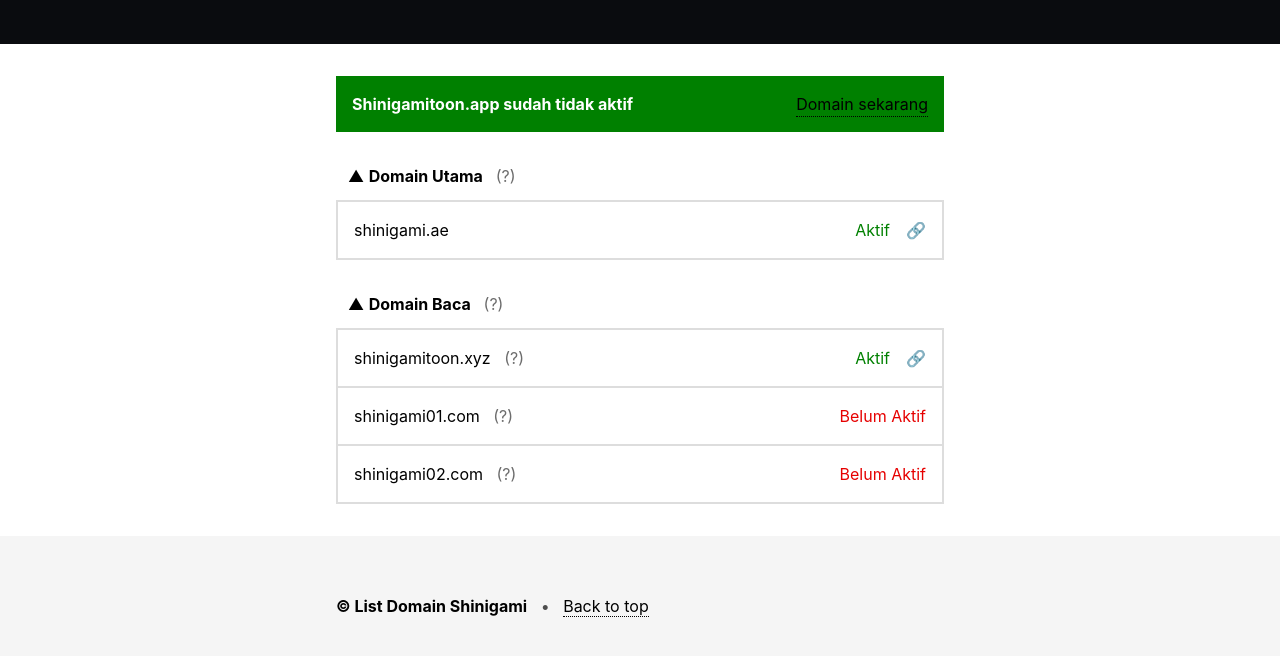
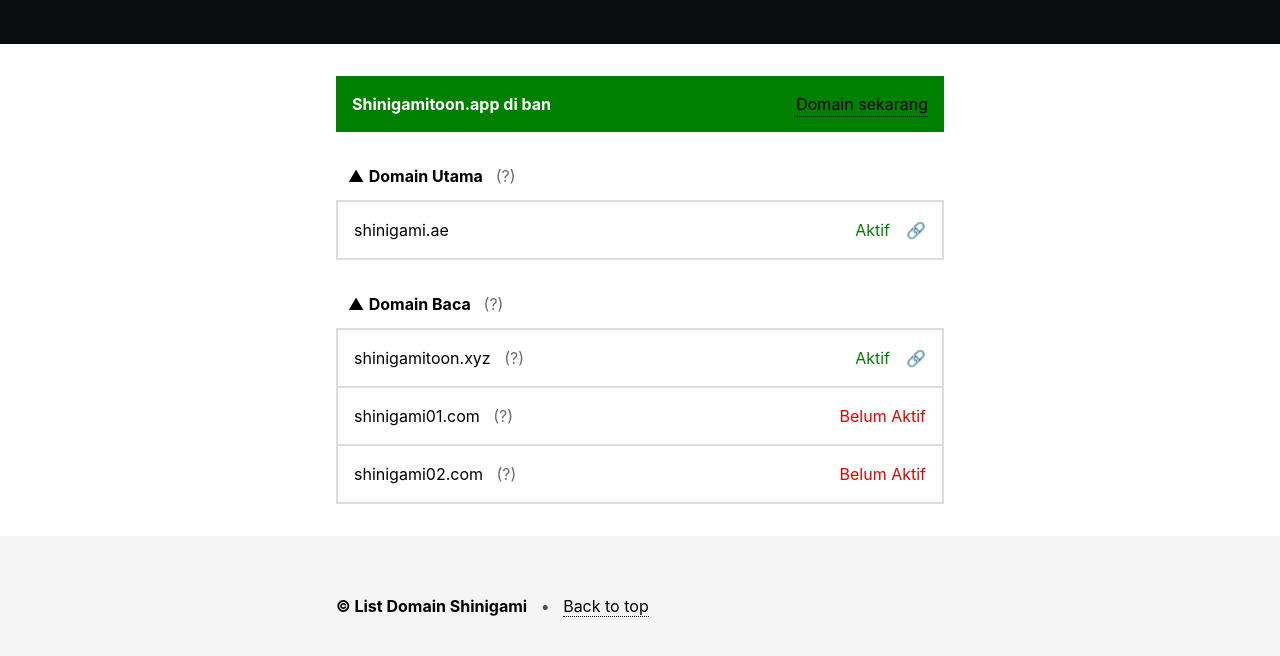
Before and after one commit to Sugarlessmuffins/list-domain, a plain HTML site: page index.html in a window 1280 px wide. Shown: the part 80-736 px from the top of the page. Drawn offline with Linux system fonts and the light colour scheme.

Commit message:
Update index.html

```diff
--- a/index.html
+++ b/index.html
@@ -406,7 +406,7 @@
 </noscript>
 <div class="summary">
   <strong>
-      Shinigamitoon.app sudah tidak aktif
+      Shinigamitoon.app di ban
   </strong>
 
   <a class="summary__date clicky float-right relative-time" href="https://shinigamitoon.xyz">
```
